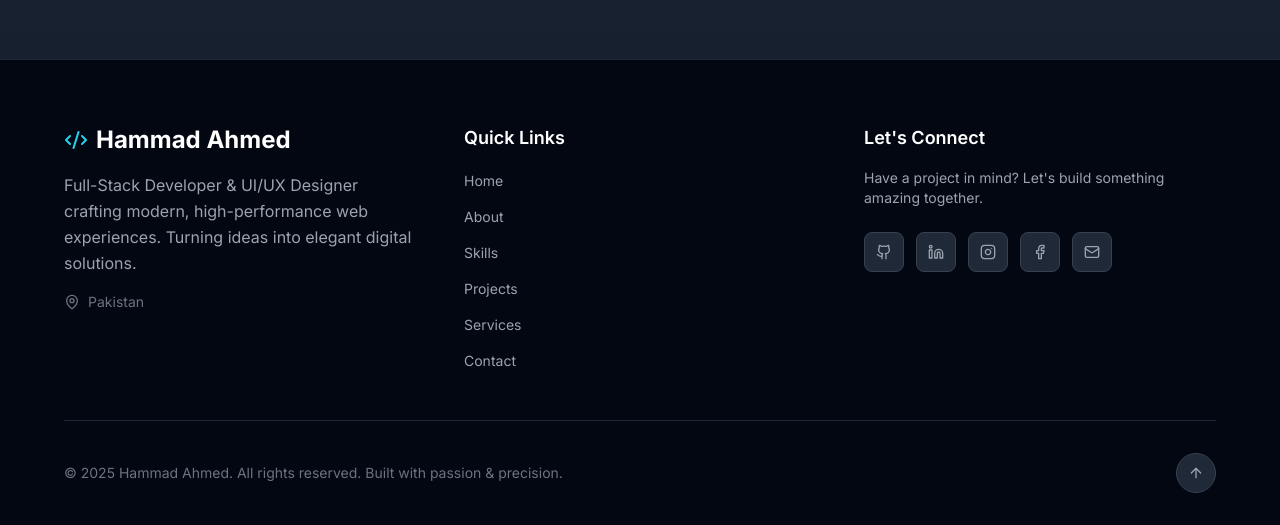
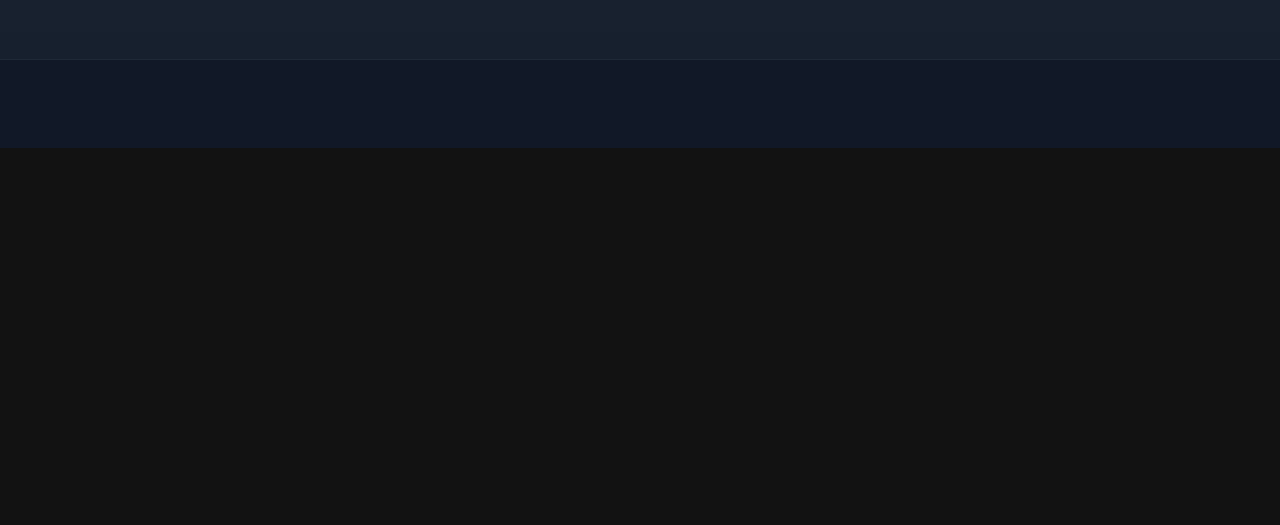
Before and after one commit to getweblimon108/Personal-Portfolio, a React (Vite) app: page / in a window 1280 px wide. Shown: the part 7081-7606 px from the top of the page. After the commit the page ends 7229 px from the top, so only its background shows below. Built offline with nearby package versions, Linux system fonts and the light colour scheme.

Commit message:
Reverted to commit 3a9fa8cb24aac31795d995b858b442f7c9325c43

```diff
--- a/src/components/Footer.tsx
+++ b/src/components/Footer.tsx
@@ -1,103 +1,20 @@
 
 import React from 'react';
-import { Github, Linkedin, Instagram, Facebook, Mail, MapPin, Code2, ArrowUp } from 'lucide-react';
+import { Heart } from 'lucide-react';
 
 interface FooterProps {
   isDark: boolean;
 }
 
 const Footer = ({ isDark }: FooterProps) => {
-  const scrollToTop = () => {
-    window.scrollTo({ top: 0, behavior: 'smooth' });
-  };
-
   return (
-    <footer className={`pt-16 pb-8 px-4 border-t ${isDark ? 'bg-gray-950 border-gray-800' : 'bg-gray-900 border-gray-800'}`}>
-      <div className="max-w-6xl mx-auto">
-        {/* Top Section */}
-        <div className="grid grid-cols-1 md:grid-cols-3 gap-12 mb-12">
-          {/* Brand */}
-          <div>
-            <h3 className="text-2xl font-bold text-white mb-4 flex items-center gap-2">
-              <Code2 className="w-6 h-6 text-cyan-400" />
-              Hammad Ahmed
-            </h3>
-            <p className="text-gray-400 leading-relaxed mb-4">
-              Full-Stack Developer & UI/UX Designer crafting modern,
-              high-performance web experiences. Turning ideas into elegant digital solutions.
-            </p>
-            <div className="flex items-center gap-2 text-gray-500 text-sm">
-              <MapPin className="w-4 h-4" />
-              <span>Pakistan</span>
-            </div>
-          </div>
-
-          {/* Quick Links */}
-          <div>
-            <h4 className="text-white font-semibold mb-4 text-lg">Quick Links</h4>
-            <ul className="space-y-3">
-              {[
-                { label: 'Home', href: '#home' },
-                { label: 'About', href: '#about' },
-                { label: 'Skills', href: '#skills' },
-                { label: 'Projects', href: '#projects' },
-                { label: 'Services', href: '#services' },
-                { label: 'Contact', href: '#contact' },
-              ].map((link) => (
-                <li key={link.label}>
-                  <a
-                    href={link.href}
-                    className="text-gray-400 hover:text-cyan-400 transition-colors duration-300 text-sm"
-                  >
-                    {link.label}
-                  </a>
-                </li>
-              ))}
-            </ul>
-          </div>
-
-          {/* Connect */}
-          <div>
-            <h4 className="text-white font-semibold mb-4 text-lg">Let's Connect</h4>
-            <p className="text-gray-400 text-sm mb-6">
-              Have a project in mind? Let's build something amazing together.
-            </p>
-            <div className="flex gap-3">
-              {[
-                { icon: Github, href: 'https://github.com/getweblimon108', label: 'GitHub' },
-                { icon: Linkedin, href: 'https://www.linkedin.com/in/hammad-ahmed-limon/', label: 'LinkedIn' },
-                { icon: Instagram, href: 'https://www.instagram.com/hammad_ahmed_limon/', label: 'Instagram' },
-                { icon: Facebook, href: 'https://www.facebook.com/hammadahmed.limon', label: 'Facebook' },
-                { icon: Mail, href: 'mailto:hammadahmedlimon2@gmail.com', label: 'Email' },
-              ].map((social) => (
-                <a
-                  key={social.label}
-                  href={social.href}
-                  target="_blank"
-                  rel="noopener noreferrer"
-                  aria-label={social.label}
-                  className="w-10 h-10 rounded-lg bg-gray-800 hover:bg-cyan-400/20 border border-gray-700 hover:border-cyan-400/50 flex items-center justify-center text-gray-400 hover:text-cyan-400 transition-all duration-300"
-                >
-                  <social.icon className="w-4 h-4" />
-                </a>
-              ))}
-            </div>
-          </div>
-        </div>
-
-        {/* Divider */}
-        <div className="border-t border-gray-800 pt-8 flex flex-col md:flex-row items-center justify-between gap-4">
-          <p className="text-gray-500 text-sm text-center md:text-left">
-            © {new Date().getFullYear()} Hammad Ahmed. All rights reserved. Built with passion & precision.
-          </p>
-          <button
-            onClick={scrollToTop}
-            className="w-10 h-10 rounded-full bg-gray-800 hover:bg-cyan-400/20 border border-gray-700 hover:border-cyan-400/50 flex items-center justify-center text-gray-400 hover:text-cyan-400 transition-all duration-300"
-            aria-label="Back to top"
-          >
-            <ArrowUp className="w-4 h-4" />
-          </button>
-        </div>
+    <footer className={`py-8 px-4 border-t ${isDark ? 'bg-gray-900 border-gray-800' : 'bg-white border-gray-200'}`}>
+      <div className="max-w-6xl mx-auto text-center animate-fade-in">
+        <p className={`${isDark ? 'text-gray-400' : 'text-gray-600'} flex items-center justify-center space-x-2`}>
+          <span>Made with</span>
+          <Heart className="w-4 h-4 text-red-500 animate-pulse" />
+          <span>by Hammad Ahmed © 2024</span>
+        </p>
       </div>
     </footer>
   );
```
